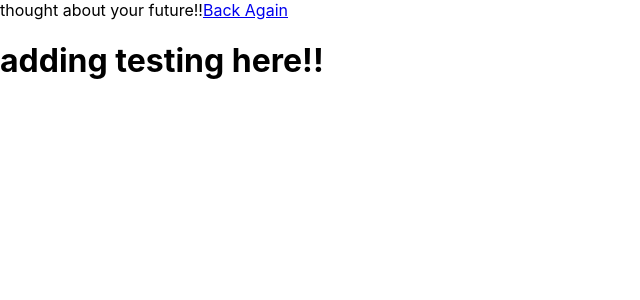
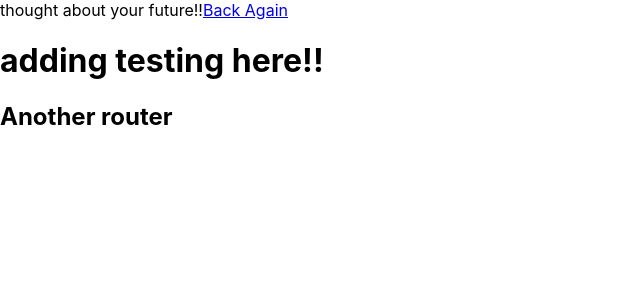
Before and after one commit to felipe-programador-18/router-formik, a React (Create React App) app in the folder testing/: page /testing in a window 1280 px wide. Shown: the top 300 px of the page, without its empty margins (0-640 px from the left). Built offline with nearby package versions, Linux system fonts and the light colour scheme.

Commit message:
c2-adding some things

```diff
--- a/testing/src/Morek/testing.js
+++ b/testing/src/Morek/testing.js
@@ -3,11 +3,12 @@ import { Link } from 'react-router-dom'
 
 const Testing = () =>{
     return(<>
+
     thought about your future!!
 
    <Link to={'/'} >Back Again</Link>
     <h1> adding testing here!!</h1>
-
+    <h2>Another router </h2>
 
     </>)
 }
```
